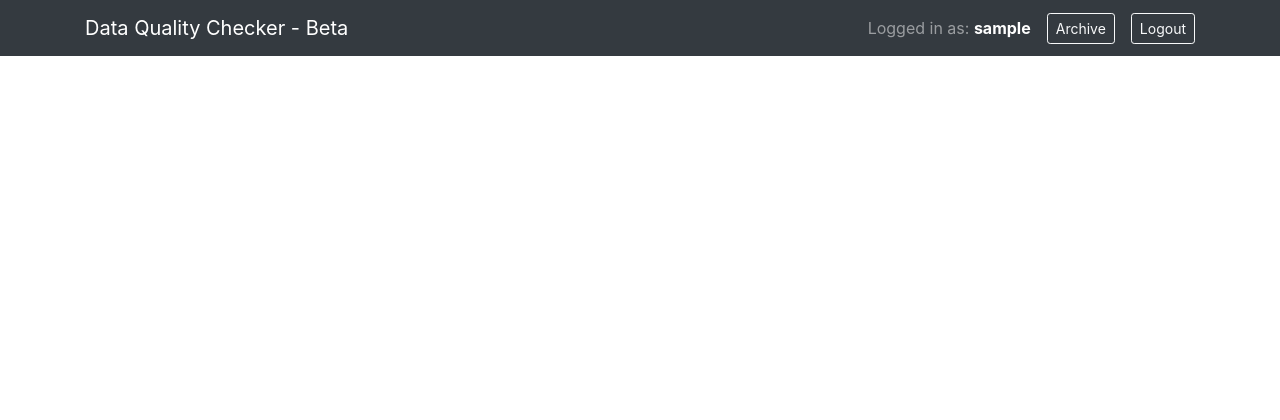
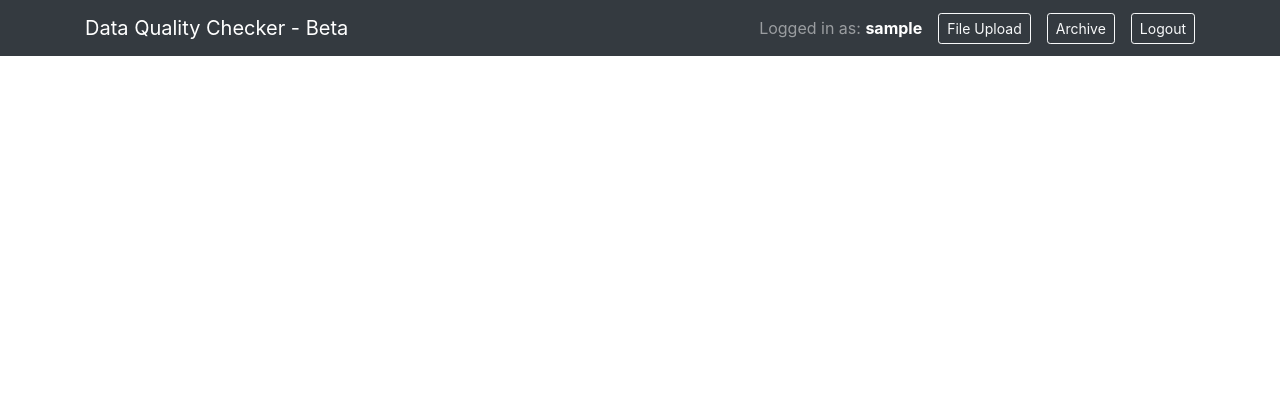
Before and after one commit to samksenija/Data-Quality-Checker, a Django app: page /archive in a window 1280 px wide. Shown: the top 420 px of the page. Run offline with Django 4.2, Linux system fonts and the light colour scheme; the visitor is signed in with stand-in values (Sample User, id 1); some libraries are stand-ins or nearby versions.

Commit message:
adding file upload to navbar

```diff
--- a/data_quality_checker/quality_checks/templates/layout.html
+++ b/data_quality_checker/quality_checks/templates/layout.html
@@ -13,7 +13,7 @@
 <body>
     <nav class="navbar navbar-expand-lg navbar-dark bg-dark">
         <div class="container">
-            <a class="navbar-brand" href="/">Data Quality Checker - Beta</a>
+            <a class="navbar-brand">Data Quality Checker - Beta</a>
 
             {% if request.user.is_authenticated %}
             <div class="collapse navbar-collapse" id="navbarNav">
@@ -24,6 +24,12 @@
                             Logged in as:
                             <strong class="text-white">{{ request.user.username }}</strong>
                         </span>
+                    </li>
+
+                    <li class="nav-item">
+                        <a href="{% url 'file_upload' %}" class="btn btn-outline-light btn-sm">
+                            File Upload
+                        </a>
                     </li>
 
                     <li class="nav-item">
```
